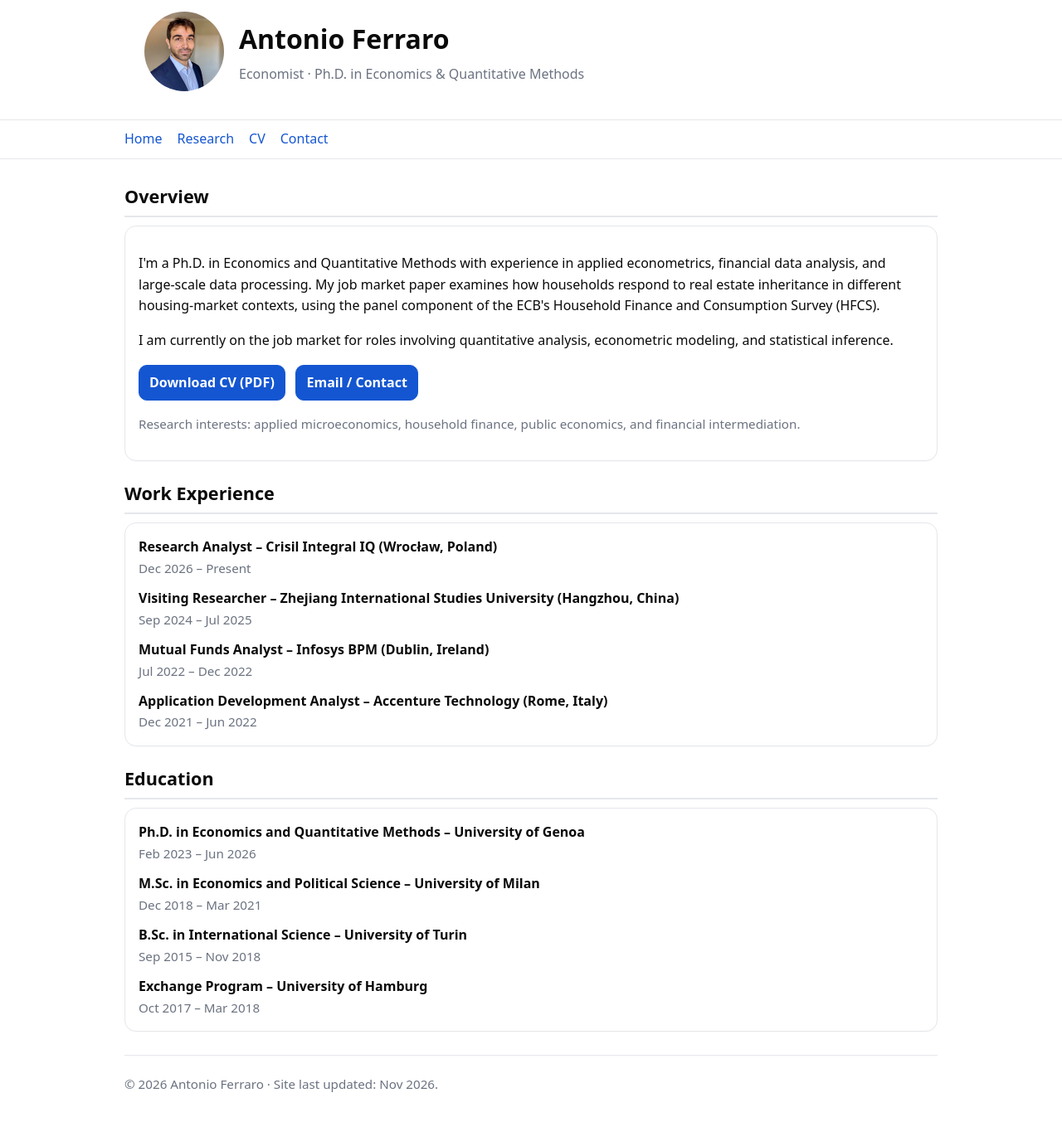
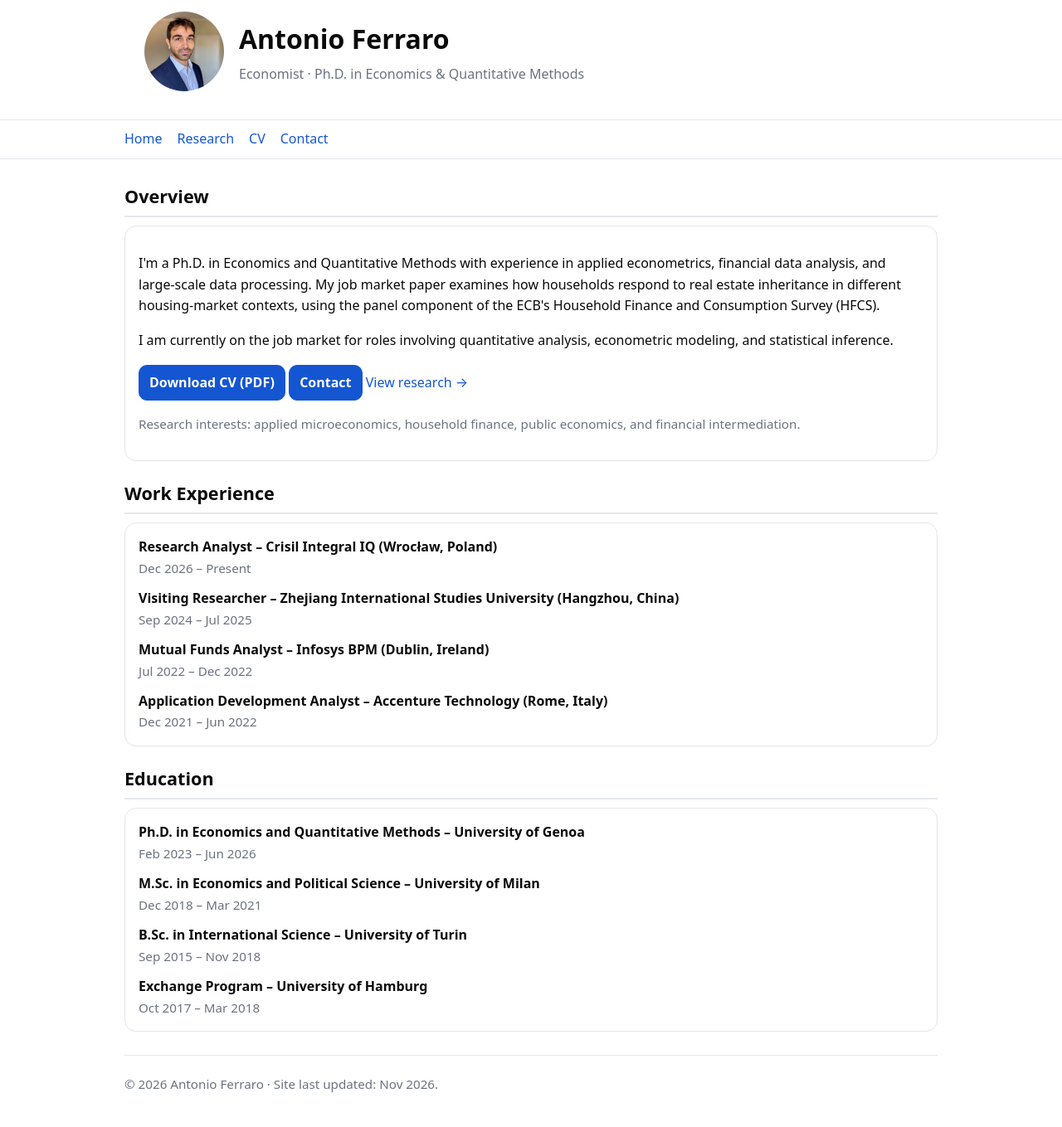
Before and after one commit to ferraroantonio/ferraroantonio.github.io, a Jekyll site: the page built from index.md, in a window 1280 px wide. Shown: the whole page at 83% size. Built offline with Jekyll 4.4.1, drawn with Linux system fonts in a browser that asks for light colours.

Commit message:
Update index.md

```diff
--- a/index.md
+++ b/index.md
@@ -9,9 +9,10 @@ description: "Antonio Ferraro – Ph.D. in Economics and Quantitative Methods. A
 <div class="card">
 <p>I'm a Ph.D. in Economics and Quantitative Methods with experience in applied econometrics, financial data analysis, and large-scale data processing. My job market paper examines how households respond to real estate inheritance in different housing-market contexts, using the panel component of the ECB's Household Finance and Consumption Survey (HFCS).</p>
 <p>I am currently on the job market for roles involving quantitative analysis, econometric modeling, and statistical inference.</p>
-<p>
+<p class="overview-actions">
   <a class="btn" href="{{ '/assets/CV_Ferraro.pdf' | relative_url }}" download>Download CV (PDF)</a>
-  &nbsp; <a class="btn" href="{{ '/contact' | relative_url }}">Email / Contact</a>
+  <a class="btn btn-secondary" href="{{ '/contact' | relative_url }}">Contact</a>
+  <a href="{{ '/research' | relative_url }}">View research →</a>
 </p>
 <p class="meta">Research interests: applied microeconomics, household finance, public economics, and financial intermediation.</p>
 </div>
```
